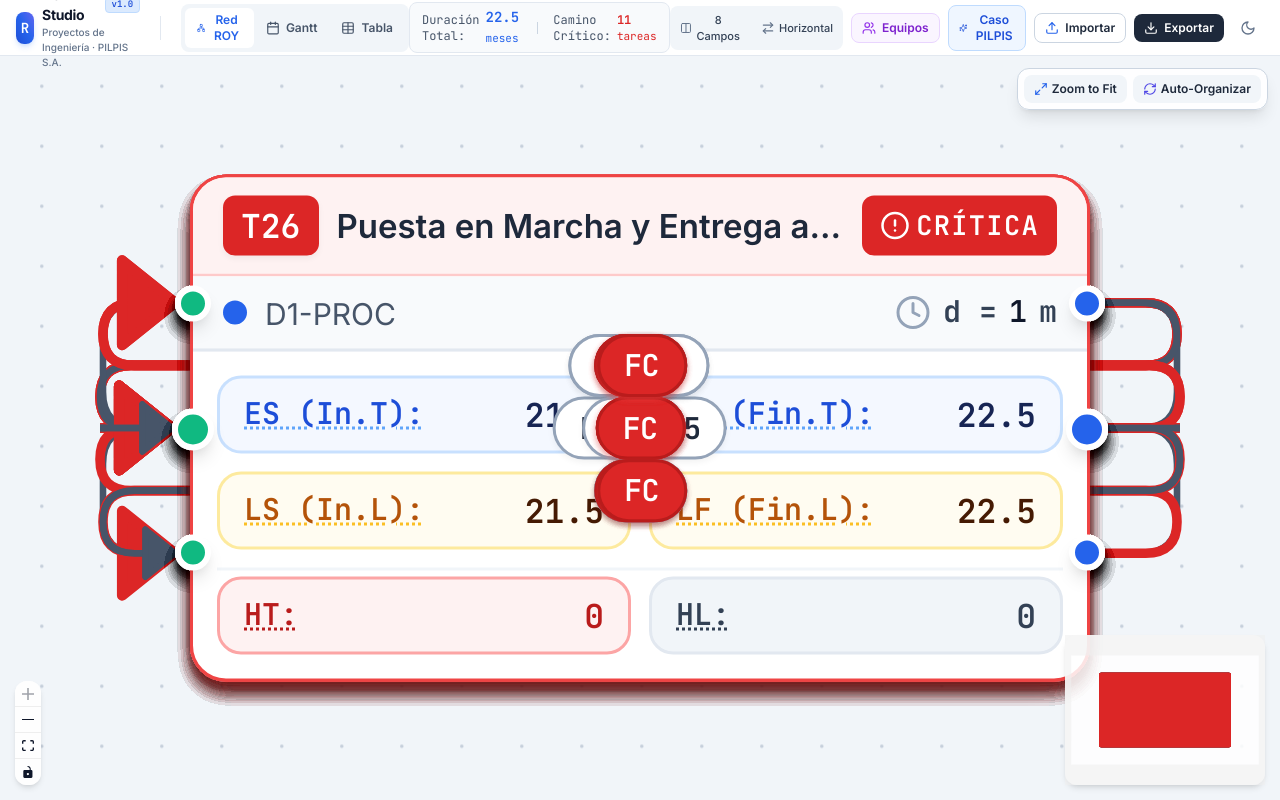
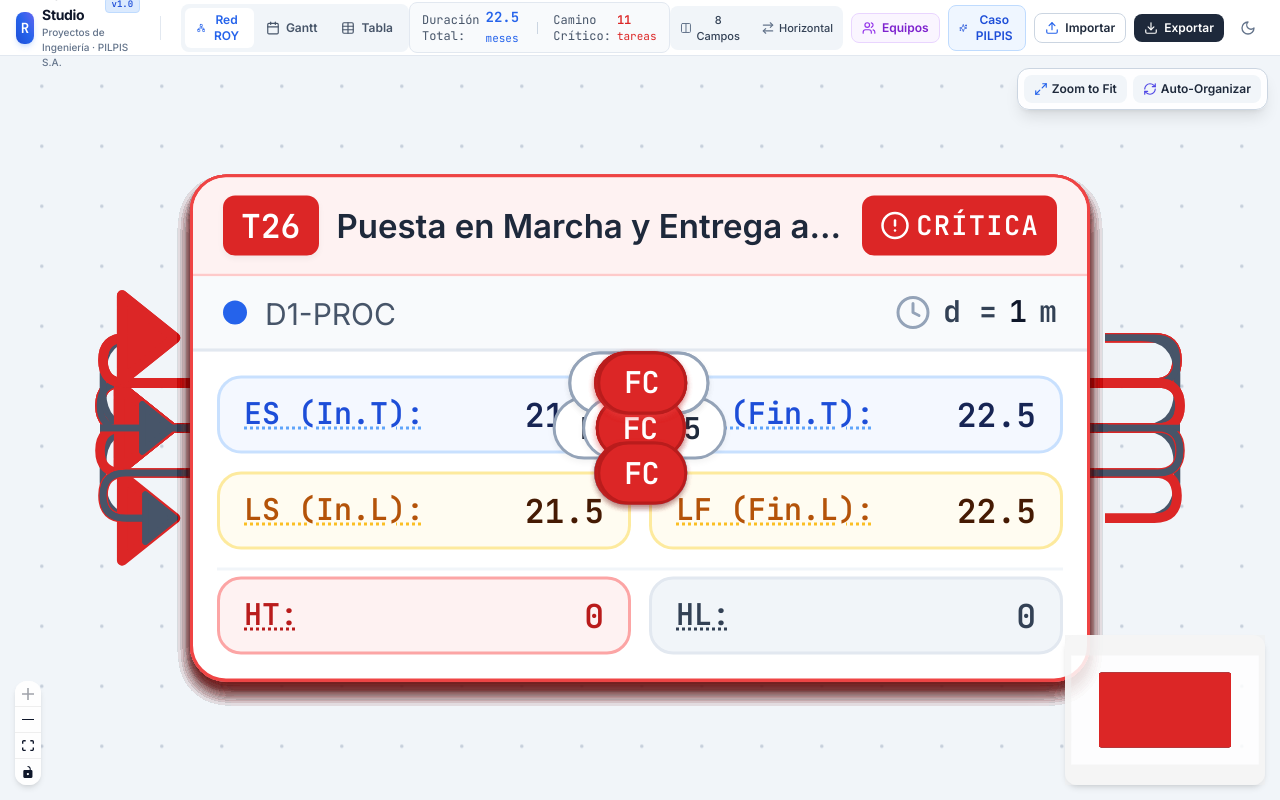
Before and after one commit to dgdelastres/roy-studio, a React (Vite) app: page / in a window 1280 px wide. Built offline with nearby package versions, Linux system fonts and the light colour scheme.

Commit message:
feat: invisible handles by default and edge selection on RoyNode and RoyEdge

```diff
--- a/src/components/roy-canvas/RoyEdge.tsx
+++ b/src/components/roy-canvas/RoyEdge.tsx
@@ -32,6 +32,7 @@ export const RoyEdge = memo(({
   style = {},
   markerEnd,
   data,
+  selected,
 }: EdgeProps) => {
   const [isHovered, setIsHovered] = useState(false);
   const [isDraggingBend, setIsDraggingBend] = useState(false);
@@ -119,12 +120,13 @@ export const RoyEdge = memo(({
   const lagString = lag !== 0 ? (lag > 0 ? `+${lag}` : `${lag}`) : '';
   const labelText = `${relType}${lagString ? ' ' + lagString : ''}`;
 
-  const normalStroke = (isHovered || isDraggingBend) ? '#2563EB' : '#475569';
-  const criticalStroke = (isHovered || isDraggingBend) ? '#B91C1C' : '#DC2626';
+  const isHighlighted = isHovered || isDraggingBend || selected;
+  const normalStroke = isHighlighted ? '#2563EB' : '#475569';
+  const criticalStroke = isHighlighted ? '#B91C1C' : '#DC2626';
   const activeStroke = isCritical ? criticalStroke : (style.stroke || normalStroke);
   const strokeWidth = isCritical
-    ? (isHovered || isDraggingBend ? 4.2 : 3.2)
-    : (isHovered || isDraggingBend ? 3.2 : 2.2);
+    ? (isHighlighted ? 4.5 : 3.2)
+    : (isHighlighted ? 3.5 : 2.2);
 
   const handleDoubleClick = (e: React.MouseEvent) => {
     e.stopPropagation();
@@ -172,7 +174,7 @@ export const RoyEdge = memo(({
 
   return (
     <g
-      className="roy-edge-group group cursor-pointer"
+      className={`roy-edge-group group cursor-pointer ${selected ? 'selected' : ''}`}
       onMouseEnter={() => setIsHovered(true)}
       onMouseLeave={() => setIsHovered(false)}
       onDoubleClick={handleDoubleClick}
@@ -183,7 +185,7 @@ export const RoyEdge = memo(({
         d={edgePath}
         fill="none"
         stroke="transparent"
-        strokeWidth={20}
+        strokeWidth={24}
         className="cursor-pointer"
       />
 
@@ -196,6 +198,9 @@ export const RoyEdge = memo(({
           ...style,
           stroke: activeStroke,
           strokeWidth,
+          filter: selected
+            ? (isCritical ? 'drop-shadow(0 0 5px rgba(220,38,38,0.75))' : 'drop-shadow(0 0 5px rgba(37,99,235,0.75))')
+            : undefined,
           transition: isDraggingBend ? 'none' : 'stroke 0.15s ease, stroke-width 0.15s ease',
         }}
       />
@@ -218,7 +223,7 @@ export const RoyEdge = memo(({
             position: 'absolute',
             transform: `translate(-50%, -50%) translate(${labelX}px,${labelY}px)`,
             pointerEvents: 'all',
-            zIndex: (isHovered || isDraggingBend) ? 60 : (isCritical ? 30 : 10),
+            zIndex: (isHovered || isDraggingBend || selected) ? 60 : (isCritical ? 30 : 10),
           }}
           onMouseEnter={() => setIsHovered(true)}
           onMouseLeave={() => setIsHovered(false)}
@@ -228,19 +233,19 @@ export const RoyEdge = memo(({
           <div
             onDoubleClick={handleDoubleClick}
             className={`px-2 py-0.5 rounded-full text-[10px] font-mono font-bold tracking-tight shadow-sm border select-none transition-all duration-150 cursor-pointer ${
-              (isHovered || isDraggingBend) ? 'scale-105 shadow-lg ring-2 ring-blue-500' : ''
+              (isHovered || isDraggingBend || selected) ? 'scale-105 shadow-lg ring-2 ring-blue-500' : ''
             } ${
               isCritical
                 ? 'bg-red-600 text-white border-red-700 shadow-red-500/20'
                 : 'bg-white dark:bg-slate-800 text-slate-800 dark:text-slate-200 border-slate-400 dark:border-slate-600'
             }`}
-            title={`Ligadura: ${relType} con retardo ${lag} meses (Haz doble clic para editar o eliminar)`}
+            title={`Ligadura: ${relType} con retardo ${lag} meses (Pulsa Supr para eliminar o doble clic para editar)`}
           >
             {labelText}
           </div>
 
           {/* Tirador arrastrable para ajustar el quiebre/bloqueo de la ligadura */}
-          {(isHovered || isDraggingBend || customCenterX !== undefined || customCenterY !== undefined) && (
+          {(isHovered || isDraggingBend || selected || customCenterX !== undefined || customCenterY !== undefined) && (
             <div
               onPointerDown={handlePointerDownBend}
               onPointerMove={handlePointerMoveBend}
--- a/src/components/roy-canvas/RoyNode.tsx
+++ b/src/components/roy-canvas/RoyNode.tsx
@@ -38,56 +38,88 @@ export const RoyNode = memo(({ data, selected }: NodeProps) => {
         maxWidth: viewMode === 'full' ? '300px' : '220px',
       }}
     >
-      {/* Conectores de Entrada (Target): 3 alturas en lateral izquierdo (Superior 25%, Centro 50%, Inferior 75%) */}
+      {/* Conectores de Entrada (Target): Invisibles por defecto, se iluminan al pasar el ratón por el contorno */}
+      <Handle
+        type="target"
+        position={Position.Left}
+        id="left-target-1"
+        style={{ top: '15%' }}
+        className="opacity-0 group-hover:opacity-90 hover:!opacity-100 !w-3 !h-3 !rounded-full !bg-emerald-500 hover:!bg-emerald-600 hover:!scale-125 !border-2 !border-white dark:!border-slate-900 shadow-md transition-all duration-150 cursor-crosshair z-20"
+        title="Entrada Muy Alta (15%): Conexión superior"
+      />
       <Handle
         type="target"
         position={Position.Left}
         id="left-target-top"
-        style={{ top: '25%' }}
-        className="!w-3 !h-3 !bg-emerald-500 hover:!bg-emerald-600 hover:!scale-125 !border-2 !border-white dark:!border-slate-900 shadow-md transition-transform cursor-crosshair z-20"
-        title="Entrada Superior (25%): Conecta aquí para ligaduras altas"
+        style={{ top: '32%' }}
+        className="opacity-0 group-hover:opacity-90 hover:!opacity-100 !w-3 !h-3 !rounded-full !bg-emerald-500 hover:!bg-emerald-600 hover:!scale-125 !border-2 !border-white dark:!border-slate-900 shadow-md transition-all duration-150 cursor-crosshair z-20"
+        title="Entrada Alta (32%): Conecta aquí para ligaduras altas"
       />
       <Handle
         type="target"
         position={Position.Left}
         id="left-target-mid"
         style={{ top: '50%' }}
-        className="!w-3.5 !h-3.5 !bg-emerald-500 hover:!bg-emerald-600 hover:!scale-125 !border-2 !border-white dark:!border-slate-900 shadow-md transition-transform cursor-crosshair z-20"
+        className="opacity-0 group-hover:opacity-90 hover:!opacity-100 !w-3.5 !h-3.5 !rounded-full !bg-emerald-500 hover:!bg-emerald-600 hover:!scale-125 !border-2 !border-white dark:!border-slate-900 shadow-md transition-all duration-150 cursor-crosshair z-20"
         title="Entrada Central (50%): Conector principal de entrada"
       />
       <Handle
         type="target"
         position={Position.Left}
         id="left-target-bot"
-        style={{ top: '75%' }}
-        className="!w-3 !h-3 !bg-emerald-500 hover:!bg-emerald-600 hover:!scale-125 !border-2 !border-white dark:!border-slate-900 shadow-md transition-transform cursor-crosshair z-20"
-        title="Entrada Inferior (75%): Conecta aquí para ligaduras bajas"
+        style={{ top: '68%' }}
+        className="opacity-0 group-hover:opacity-90 hover:!opacity-100 !w-3 !h-3 !rounded-full !bg-emerald-500 hover:!bg-emerald-600 hover:!scale-125 !border-2 !border-white dark:!border-slate-900 shadow-md transition-all duration-150 cursor-crosshair z-20"
+        title="Entrada Baja (68%): Conecta aquí para ligaduras bajas"
+      />
+      <Handle
+        type="target"
+        position={Position.Left}
+        id="left-target-5"
+        style={{ top: '85%' }}
+        className="opacity-0 group-hover:opacity-90 hover:!opacity-100 !w-3 !h-3 !rounded-full !bg-emerald-500 hover:!bg-emerald-600 hover:!scale-125 !border-2 !border-white dark:!border-slate-900 shadow-md transition-all duration-150 cursor-crosshair z-20"
+        title="Entrada Muy Baja (85%): Conexión inferior"
       />
 
-      {/* Conectores de Salida (Source): 3 alturas en lateral derecho (Superior 25%, Centro 50%, Inferior 75%) */}
+      {/* Conectores de Salida (Source): Invisibles por defecto, se iluminan al pasar el ratón por el contorno */}
+      <Handle
+        type="source"
+        position={Position.Right}
+        id="right-source-1"
+        style={{ top: '15%' }}
+        className="opacity-0 group-hover:opacity-90 hover:!opacity-100 !w-3 !h-3 !rounded-full !bg-blue-600 hover:!bg-blue-700 hover:!scale-125 !border-2 !border-white dark:!border-slate-900 shadow-md transition-all duration-150 cursor-crosshair z-20"
+        title="Salida Muy Alta (15%): Conexión superior"
+      />
       <Handle
         type="source"
         position={Position.Right}
         id="right-source-top"
-        style={{ top: '25%' }}
-        className="!w-3 !h-3 !bg-blue-600 hover:!bg-blue-700 hover:!scale-125 !border-2 !border-white dark:!border-slate-900 shadow-md transition-transform cursor-crosshair z-20"
-        title="Salida Superior (25%): Arrastra hacia una tarea sucesora para ligaduras altas"
+        style={{ top: '32%' }}
+        className="opacity-0 group-hover:opacity-90 hover:!opacity-100 !w-3 !h-3 !rounded-full !bg-blue-600 hover:!bg-blue-700 hover:!scale-125 !border-2 !border-white dark:!border-slate-900 shadow-md transition-all duration-150 cursor-crosshair z-20"
+        title="Salida Alta (32%): Arrastra hacia una sucesora para ligaduras altas"
       />
       <Handle
         type="source"
         position={Position.Right}
         id="right-source-mid"
         style={{ top: '50%' }}
-        className="!w-3.5 !h-3.5 !bg-blue-600 hover:!bg-blue-700 hover:!scale-125 !border-2 !border-white dark:!border-slate-900 shadow-md transition-transform cursor-crosshair z-20"
+        className="opacity-0 group-hover:opacity-90 hover:!opacity-100 !w-3.5 !h-3.5 !rounded-full !bg-blue-600 hover:!bg-blue-700 hover:!scale-125 !border-2 !border-white dark:!border-slate-900 shadow-md transition-all duration-150 cursor-crosshair z-20"
         title="Salida Central (50%): Conector principal de salida"
       />
       <Handle
         type="source"
         position={Position.Right}
         id="right-source-bot"
-        style={{ top: '75%' }}
-        className="!w-3 !h-3 !bg-blue-600 hover:!bg-blue-700 hover:!scale-125 !border-2 !border-white dark:!border-slate-900 shadow-md transition-transform cursor-crosshair z-20"
-        title="Salida Inferior (75%): Arrastra hacia una tarea sucesora para ligaduras bajas"
+        style={{ top: '68%' }}
+        className="opacity-0 group-hover:opacity-90 hover:!opacity-100 !w-3 !h-3 !rounded-full !bg-blue-600 hover:!bg-blue-700 hover:!scale-125 !border-2 !border-white dark:!border-slate-900 shadow-md transition-all duration-150 cursor-crosshair z-20"
+        title="Salida Baja (68%): Arrastra hacia una sucesora para ligaduras bajas"
+      />
+      <Handle
+        type="source"
+        position={Position.Right}
+        id="right-source-5"
+        style={{ top: '85%' }}
+        className="opacity-0 group-hover:opacity-90 hover:!opacity-100 !w-3 !h-3 !rounded-full !bg-blue-600 hover:!bg-blue-700 hover:!scale-125 !border-2 !border-white dark:!border-slate-900 shadow-md transition-all duration-150 cursor-crosshair z-20"
+        title="Salida Muy Baja (85%): Conexión inferior"
       />
 
       {/* Cabecera de la Actividad */}
```
